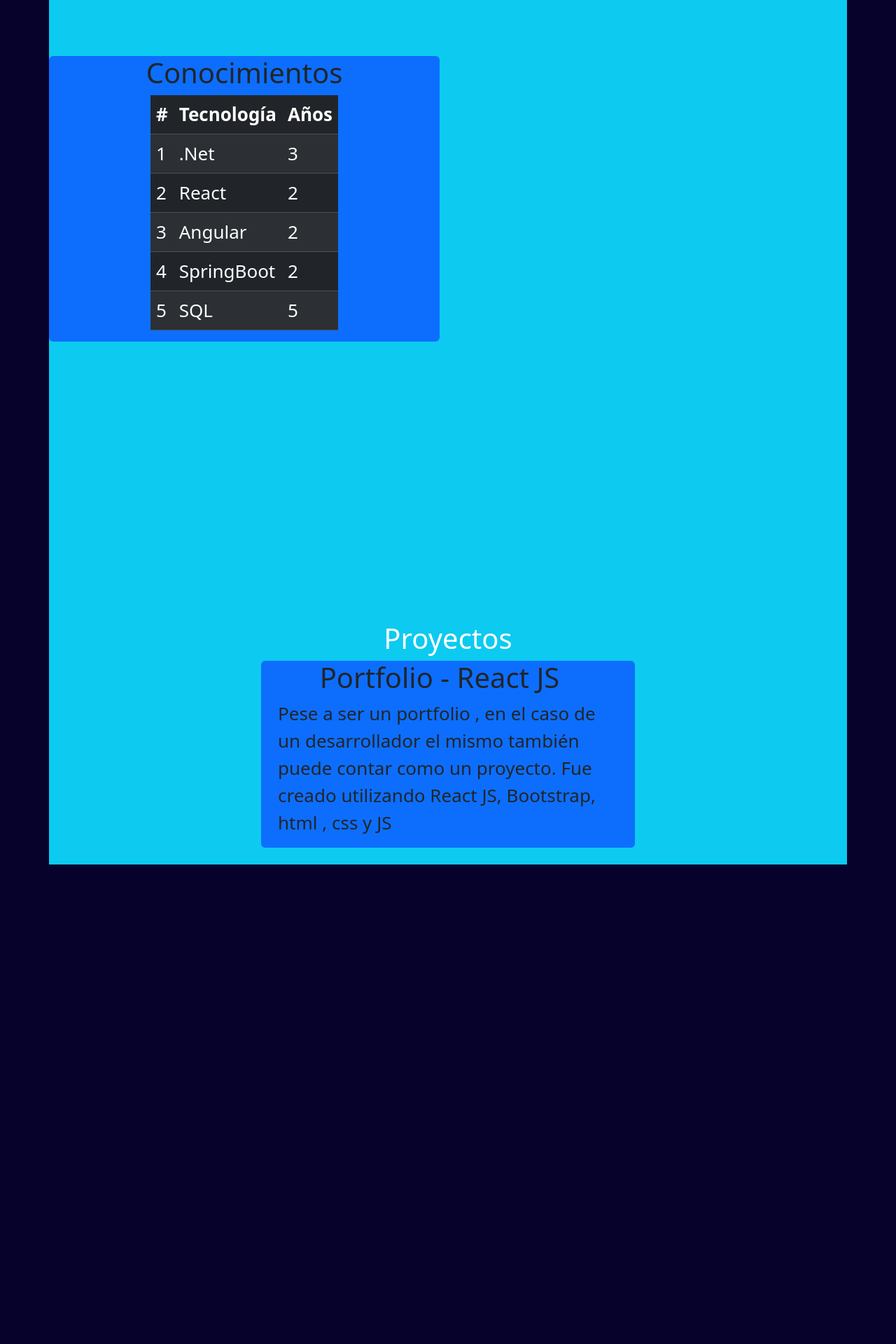
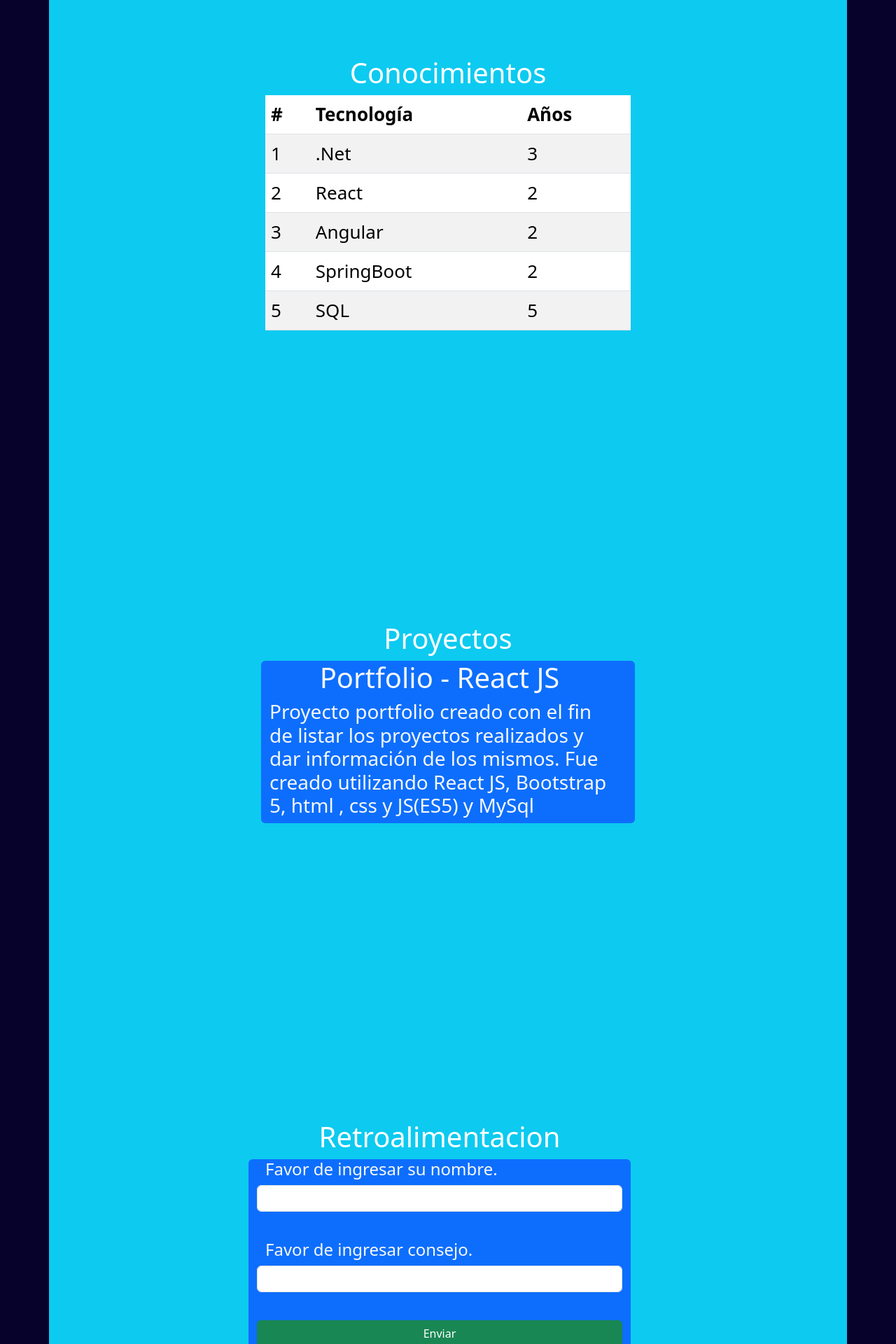
Before and after one commit to djarae/ejercicio_djeportfoliobeta, a Next.js app: page / in a window 1280 px wide. Shown: the part 1720-3640 px from the top of the page at 70% size. Before the commit the page ends 2955 px from the top, so only its background shows below. Built offline with nearby package versions, Linux system fonts and the light colour scheme.

Commit message:
Retroalimentacion modulo sin funcionalidad

```diff
--- a/app/components/conocimientos/Conocimientos.js
+++ b/app/components/conocimientos/Conocimientos.js
@@ -19,11 +19,12 @@ function Conocimientos() {
   }
 
   return (
-      <div class="container col-6 rounded bg-primary  text-dark  row justify-content-center" >
+    <div class="container justify-content-center">
             <p class="h1 row justify-content-center" >
                 Conocimientos
             </p>
-        <table class="table  table-dark table-striped w-50  " >
+            <div class="container col-6 rounded bg-transparent  text-dark " >
+                  <table class="table  table-ligth table-striped    justify-content-center " >
                       <thead class="thead-light">
                         <tr>
                           <th scope="col">#</th>
@@ -34,8 +35,7 @@ function Conocimientos() {
                       <Tecnologias></Tecnologias>
                   </table>
             </div>
-
-
+    </div>
 
 
   );
--- a/app/components/misproyectos/portfolio/Portfolio.js
+++ b/app/components/misproyectos/portfolio/Portfolio.js
@@ -2,12 +2,12 @@ import PortfolioTexto from './portfolio.json';
 function Portfolio() {
   return (
   <div class="container col-6 rounded bg-primary  text-dark  row justify-content-rigth" >
-        <p class="h1 row justify-content-center" >
-        Portfolio - React JS
+        <p class="h1 row justify-content-center text-light" >
+             Portfolio - React JS
         </p>
-        <p h1 row justify-content-center >
+        <h1 class="display-6 row justify-content-rigth text-light fs-3"   >
                 {PortfolioTexto[0].texto}
-        </p>
+        </h1>
 
 
   </div>
--- a/app/components/misproyectos/portfolio/portfolio.json
+++ b/app/components/misproyectos/portfolio/portfolio.json
@@ -2,6 +2,6 @@
 [
     {
         "id":0,
-        "texto":"Pese a ser un portfolio , en el caso de un desarrollador el mismo también puede contar como un proyecto. Fue creado utilizando React JS, Bootstrap, html , css y JS"
+        "texto":"Proyecto portfolio creado con el fin de listar los proyectos realizados y dar información de los mismos. Fue creado utilizando React JS, Bootstrap 5, html , css y JS(ES5) y MySql"
     }
 ]
--- a/app/components/misproyectos/portfoliows/Portfoliows.js
+++ b/app/components/misproyectos/portfoliows/Portfoliows.js
@@ -6,7 +6,7 @@ function PortfolioWS() {
 
                Portfolio - Microservicio
         </p>
-        <p h1 row justify-content-center >
+        <p class = "h1 row justify-content-center" >
                 {PortfolioWSTexto[0].texto}
         </p>
 
--- a/app/components/principal/Principal.js
+++ b/app/components/principal/Principal.js
@@ -3,6 +3,7 @@ import Presentacion from '../presentacion/Presentacion.js';
 import AcercaDeMi from '../acercademi/AcercaDeMi';
 import Conocimientos from '../conocimientos/Conocimientos.js';
 import MisProyectos from '../misproyectos/MisProyectos.js';
+import Retroalimentacion from '../retroalimentacion/Retroalimentacion.js';
 import Espacios from '../espacios/Espacios.js';
 
 
@@ -16,6 +17,9 @@ function Principal() {
         <Conocimientos></Conocimientos>
         <Espacios cantidad="50"></Espacios>
         <MisProyectos></MisProyectos>
+        <Espacios cantidad="50"></Espacios>
+        <Retroalimentacion></Retroalimentacion>
+        <Espacios cantidad="30"></Espacios>
     </body >
    </div>
   );
--- /dev/null
+++ b/app/components/retroalimentacion/Retroalimentacion.js
@@ -0,0 +1,52 @@
+import Espacios from '../espacios/Espacios.js'
+// import {Button} from 'material-ui/core'
+
+function Retroalimentacion() {
+
+    function enviarRetroalimentacion(){
+        console.log("Entro")
+       // Configuración de la conexión a la base de datos
+            //     const connection = mysql.createConnection({
+            //     host: 'http://localhost:80/phpmyadmin',
+            //     user: 'root',
+            //     password: '',
+            //     port: 80,
+            //     database: 'portfolio'
+            //     });
+
+            //     // Conexión a la base de datos
+            //     connection.connect((err) => {
+            //     if (err) {
+            //         console.error('Error al conectar a la base de datos: ', err);
+            //         return;
+            //     }
+            //     console.log('Conexión exitosa a la base de datos');
+            // });
+            return 0;
+         }
+
+  return (
+<div class="container row justify-content-center" >
+        <p class="h1 row justify-content-center" >
+            Retroalimentacion
+        </p>
+        <div class="container col-6 rounded bg-primary  text-ligth  row justify-content-center" >
+              <h1 class="display-6 row justify-content-left text-light fs-4"   >
+                  Favor de ingresar su nombre.
+              </h1>
+              <input  id="inputNombre" class="form-control" ></input>
+              <Espacios cantidad="5"></Espacios>
+              <h1 class="display-6 row justify-content-left text-light fs-4"   >
+                  Favor de ingresar consejo.
+              </h1>
+              <input  id="inputRetroalimentacion" class="form-control" ></input>
+              <Espacios cantidad="5"></Espacios>
+                  <button type="button" class="btn btn-success btn-block">Enviar</button>
+
+              <Espacios cantidad="5"></Espacios>
+        </div>
+  </div>
+
+  );
+}
+export default Retroalimentacion;
```
Lines whose indentation alone changed are shown as unchanged.
